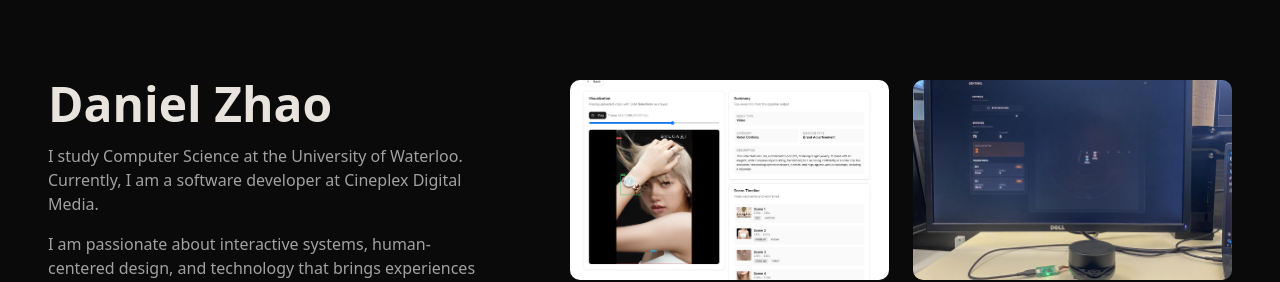
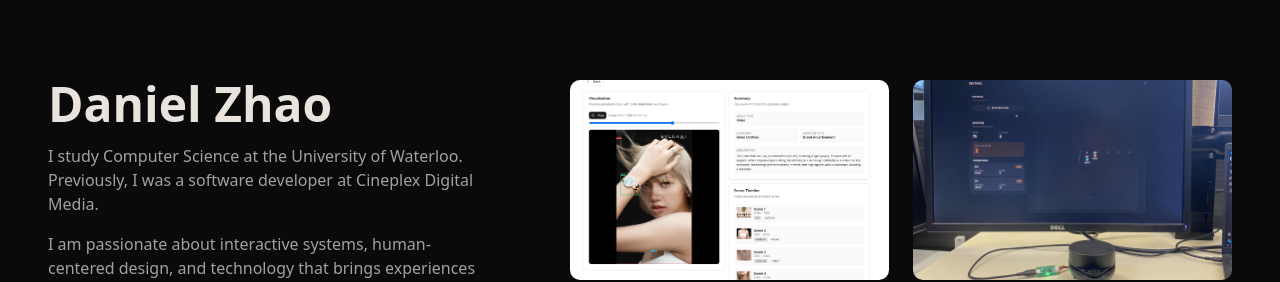
Before and after one commit to danielquzhao/personal-website-v2, a Next.js app: page / in a window 1280 px wide. Shown: the top 282 px of the page. Built offline with nearby package versions, Linux system fonts and the light colour scheme.

Commit message:
Update description

```diff
--- a/components/hero.tsx
+++ b/components/hero.tsx
@@ -9,7 +9,7 @@ export function Hero() {
       <h1 className="text-4xl md:text-5xl font-bold mb-4">Daniel Zhao</h1>
       <div className="text-base text-muted-foreground mb-8 max-w-2xl">
         <p className="mb-4">
-          I study Computer Science at the University of Waterloo. Currently, I am a software developer at Cineplex Digital Media.
+          I study Computer Science at the University of Waterloo. Previously, I was a software developer at Cineplex Digital Media.
         </p>
         <p>
           I am passionate about interactive systems, human-centered design, and technology that brings experiences to life. In my free time, I enjoy running, climbing, and creating music.
```
Also changed, not shown: public/projects/notation.png, 1 other file (tests, documents, lock files or other folders). Lines whose indentation alone changed are shown as unchanged.
